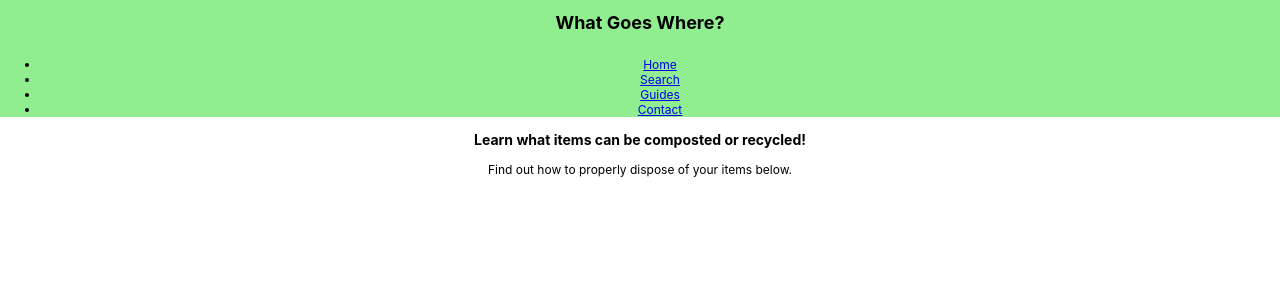
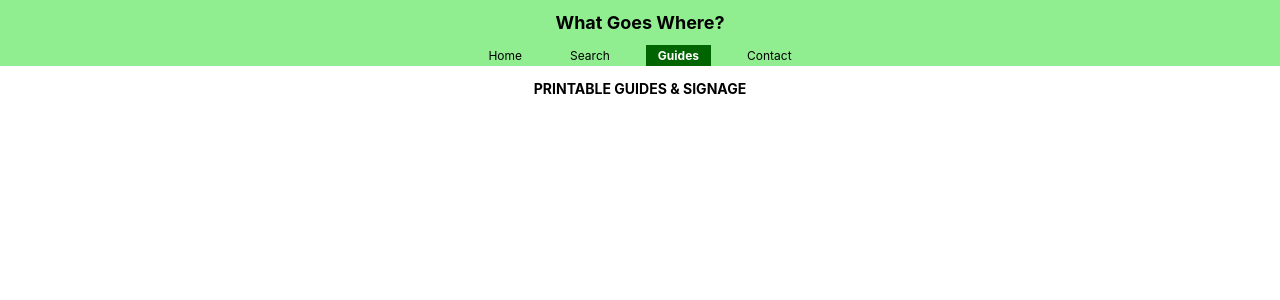
Before and after one commit to connorleavitt/sfwaste, a React (Create React App) app: page /guides in a window 1280 px wide. Shown: the top 300 px of the page. Built offline with nearby package versions, Linux system fonts and the light colour scheme.

Commit message:
Update navbar styles and links

```diff
--- a/src/App.css
+++ b/src/App.css
@@ -20,6 +20,34 @@ body {
   margin: 0;
   font-size: 1.5rem;
   padding: 1rem;
+}
+
+.nav ul {
+  display: flex;
+  margin: 0;
+  padding: 0;
+  list-style: none;
+  justify-content: center;
+  gap: 2rem;
+}
+
+.nav a {
+  color: inherit;
+  text-decoration: none;
+  height: 100%;
+  display: flex;
+  align-items: center;
+  padding: 0.25rem 1rem;
+}
+
+.nav li.active {
+  background-color: darkgreen;
+  color: white;
+  font-weight: bold;
+}
+
+.nav li:hover {
+  text-decoration: underline;
 }
 
 .search-wrapper {
--- a/src/pages/Guides.js
+++ b/src/pages/Guides.js
@@ -3,12 +3,12 @@ import React from "react";
 export default function Guides() {
   return (
     <main className="main">
-      <h3 className="main-title">
-        Learn what items can be composted or recycled!{" "}
-      </h3>
-      <p className="main-body-content">
-        Find out how to properly dispose of your items below.
-      </p>
+      <h3 className="main-title">PRINTABLE GUIDES & SIGNAGE</h3>
+      <div className="guide-container">
+        <div className="compost-guide-container"></div>
+        <div className="recycle-guide-container"></div>
+        <div className="landfill-guide-container"></div>
+      </div>
     </main>
   );
 }
--- a/src/pages/Navbar.js
+++ b/src/pages/Navbar.js
@@ -4,7 +4,7 @@ import CustomLink from "../components/CustomLink";
 export default function Navbar(props) {
   return (
     <nav className="nav">
-      <ul>
+      <ul className="nav-ul">
         <CustomLink to="/home">Home</CustomLink>
         <CustomLink to="/search">Search</CustomLink>
         <CustomLink to="/guides">Guides</CustomLink>
```
